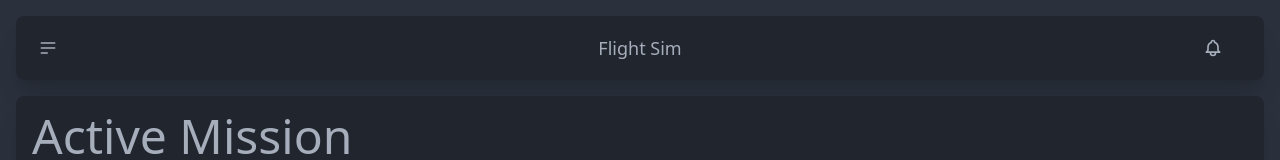
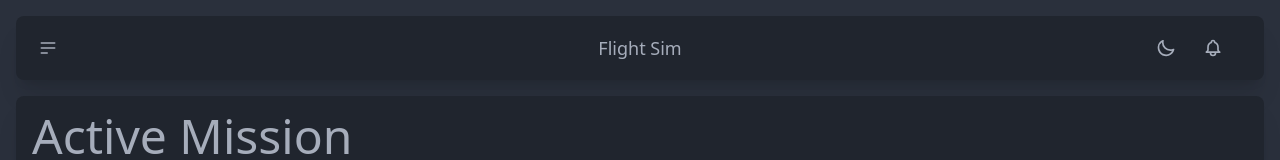
Before and after one commit to SergioHPassos/mfs-missiongen, a Next.js app: page /activeflight in a window 1280 px wide. Shown: the top 160 px of the page. Built offline with nearby package versions, Linux system fonts and the light colour scheme.

Commit message:
dark/light mode icon now working

```diff
--- a/components/Header.tsx
+++ b/components/Header.tsx
@@ -1,7 +1,11 @@
 import { useState, useEffect, useRef, useContext } from 'react'
 import Link from 'next/link'
+import { useTheme } from 'next-themes'
 
 export default function Header() {
+  const { theme, setTheme } = useTheme()
+  const [isDark, setIsDark] = useState<boolean>(false)
+
   return (
     <div className="md:pd-0 pb-4 md:p-4">
       <div className="navbar bg-base-300 shadow-xl md:rounded-lg">
@@ -66,6 +70,28 @@
           </Link>
         </div>
         <div className="navbar-end">
+          <label className="swap-rotate swap scale-50">
+            <input type="checkbox" />
+            {/* sun icon */}
+            <svg
+              className="swap-on h-10 w-10 fill-current"
+              xmlns="http://www.w3.org/2000/svg"
+              viewBox="0 0 24 24"
+              onClick={() => setTheme('light')}
+            >
+              <path d="M5.64,17l-.71.71a1,1,0,0,0,0,1.41,1,1,0,0,0,1.41,0l.71-.71A1,1,0,0,0,5.64,17ZM5,12a1,1,0,0,0-1-1H3a1,1,0,0,0,0,2H4A1,1,0,0,0,5,12Zm7-7a1,1,0,0,0,1-1V3a1,1,0,0,0-2,0V4A1,1,0,0,0,12,5ZM5.64,7.05a1,1,0,0,0,.7.29,1,1,0,0,0,.71-.29,1,1,0,0,0,0-1.41l-.71-.71A1,1,0,0,0,4.93,6.34Zm12,.29a1,1,0,0,0,.7-.29l.71-.71a1,1,0,1,0-1.41-1.41L17,5.64a1,1,0,0,0,0,1.41A1,1,0,0,0,17.66,7.34ZM21,11H20a1,1,0,0,0,0,2h1a1,1,0,0,0,0-2Zm-9,8a1,1,0,0,0-1,1v1a1,1,0,0,0,2,0V20A1,1,0,0,0,12,19ZM18.36,17A1,1,0,0,0,17,18.36l.71.71a1,1,0,0,0,1.41,0,1,1,0,0,0,0-1.41ZM12,6.5A5.5,5.5,0,1,0,17.5,12,5.51,5.51,0,0,0,12,6.5Zm0,9A3.5,3.5,0,1,1,15.5,12,3.5,3.5,0,0,1,12,15.5Z" />
+            </svg>
+
+            {/* moon icon */}
+            <svg
+              className="swap-off h-10 w-10 fill-current"
+              xmlns="http://www.w3.org/2000/svg"
+              viewBox="0 0 24 24"
+              onClick={() => setTheme('dark')}
+            >
+              <path d="M21.64,13a1,1,0,0,0-1.05-.14,8.05,8.05,0,0,1-3.37.73A8.15,8.15,0,0,1,9.08,5.49a8.59,8.59,0,0,1,.25-2A1,1,0,0,0,8,2.36,10.14,10.14,0,1,0,22,14.05,1,1,0,0,0,21.64,13Zm-9.5,6.69A8.14,8.14,0,0,1,7.08,5.22v.27A10.15,10.15,0,0,0,17.22,15.63a9.79,9.79,0,0,0,2.1-.22A8.11,8.11,0,0,1,12.14,19.73Z" />
+            </svg>
+          </label>
           <div className="dropdown dropdown-end">
             <label tabIndex={0} className="pr-4">
               <button className="btn btn-ghost">
```
